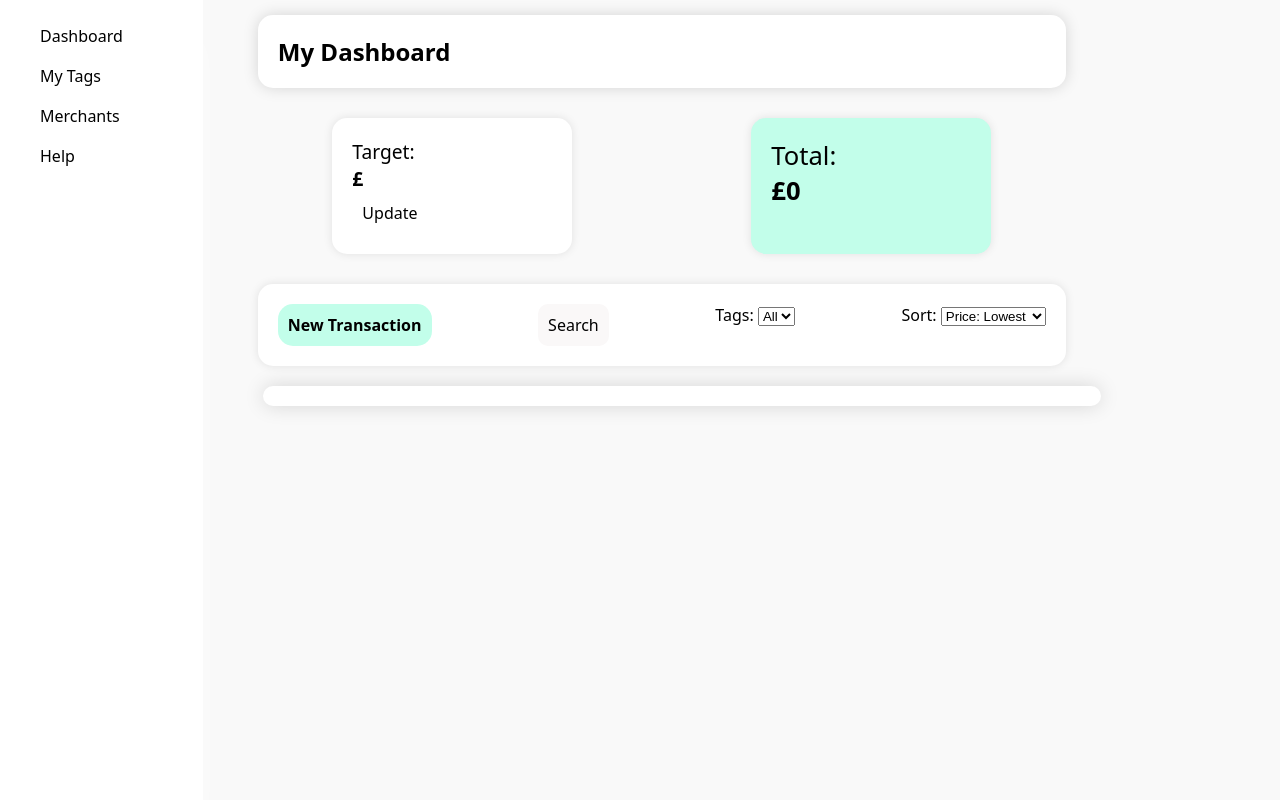
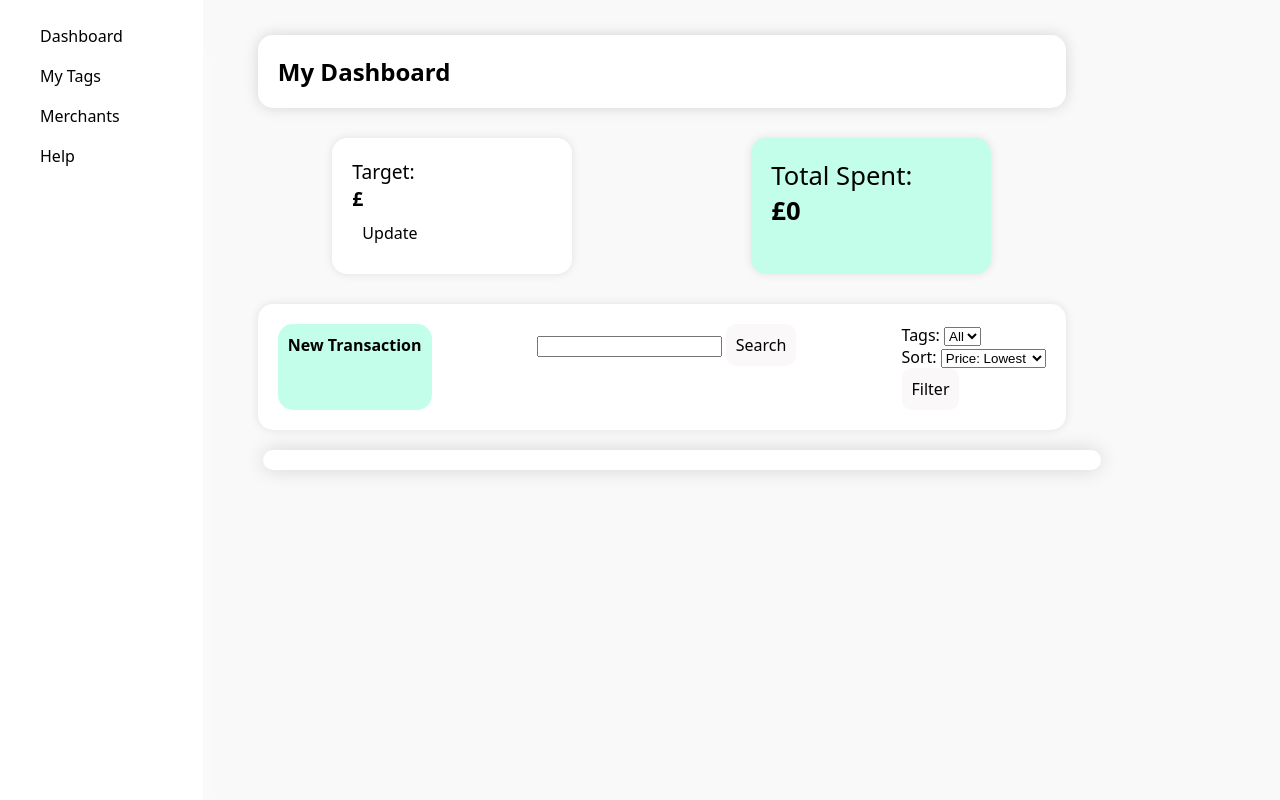
Before and after one commit to knowles28/spending_tracker, a Flask app: page /transactions in a window 1280 px wide. Shown: the part 106-906 px from the top of the page. Run offline with Flask 2, Linux system fonts and the light colour scheme; data that the repository does not hold is empty.

Commit message:
got tags filter working

```diff
--- a/controllers/transaction_controller.py
+++ b/controllers/transaction_controller.py
@@ -16,35 +16,23 @@ transactions_blueprint = Blueprint("transactions", __name__)
 #ALL
 @transactions_blueprint.route("/transactions")
 def transactions():
-    transactions = transaction_repository.select_all()
+    tag_filter = request.args.get('tags', default='all')
+    sort_by_filter = request.args.get('sort-by', default='newest')
+    transactions = transaction_repository.select_all(tag_filter, sort_by_filter)
     total = transaction_repository.total()
     target = budget_repository.select()
     tags = tag_repository.select_all()
-    # tag_filter = request.args.get('tags', default='all')
-    # sort_filter = request.args.get('sort', default='date-newest')
+
     return render_template("transactions/index.html", all_transactions=transactions, total=total, target_budget=target, all_tags=tags)
 
 
-# APPLY FILTERS
-# REQUEST - tags
-# REQUEST - SORT
+#EXTENSION - FILTERS W/ URL PARAMETERS
+@transactions_blueprint.route("/transactions/filter", methods=['POST'])
+def filters():
+    tags = request.form['tags-filter']
+    sortby = request.form['sort-by-filter']
 
-#
-# match form data
-# form tags
-# apply Button
-# match form action to route
-# write filtered_select with
-
-
-@transactions_blueprint.route("/transactions/filters", methods=['POST'])
-def filters():
-    tags = request.form['tags']
-    sortby = request.form['sort']
-
-    redirect (f"/transactions?tags={tags}&sort={sortby}")
-
-    # redirect formatted tags=all&sort=date-newest
+    return redirect(f"/transactions?tags={tags}&sort-by={sortby}")
 
 
 #NEW
--- a/repositories/transaction_repository.py
+++ b/repositories/transaction_repository.py
@@ -18,10 +18,20 @@ def save(transaction):
     return transaction
 
 
-def select_all():
+def select_all(tag_filter='all', sort_by_filter=None):
     transactions = []
-    sql = "SELECT * FROM transactions"
-    results = run_sql(sql)
+
+    if tag_filter == 'all':
+        sql = "SELECT * FROM transactions"
+        results = run_sql(sql)
+
+    else:
+        sql = "SELECT * FROM transactions WHERE tag_id = %s"
+        values = [tag_filter]
+        results = run_sql(sql, values)
+
+
+
 
     for row in results:
         merchant = merchant_repository.select(row['merchant_id'])
@@ -30,6 +40,20 @@ def select_all():
         transactions.append(transaction)
 
     return transactions
+
+# def select_all():
+#     transactions = []
+#     sql = "SELECT * FROM transactions"
+#     results = run_sql(sql)
+
+#     for row in results:
+#         merchant = merchant_repository.select(row['merchant_id'])
+#         tag = tag_repository.select(row['tag_id'])
+#         transaction = Transaction(merchant, row['description'], tag, row['price'], row['date'], row['id'])
+#         transactions.append(transaction)
+
+#     return transactions
+
 
 def filtered_selected(sort, filter):
     pass
--- a/static/css/style.css
+++ b/static/css/style.css
@@ -76,9 +76,9 @@ a:hover {
     color: coral;
 }
 
-#main-content {
-    padding-left: 40px;
-    padding-right: 40px;
+.main-content {
+    padding: 20px 40px;
+
 }
 
 
--- a/templates/base.html
+++ b/templates/base.html
@@ -26,7 +26,7 @@
             </nav>
 
         </main>
-        <section id="main-content">
+        <section class="main-content">
             {% block content %}
 
             {% endblock content %}
--- a/templates/transactions/index.html
+++ b/templates/transactions/index.html
@@ -21,7 +21,7 @@
     <div class="total-bar ie-2">
 
         <div class="total-transactions">
-            Total: <br> <b>£{{ total }}</b>
+            Total Spent: <br> <b>£{{ total }}</b>
         </div>
 
     </div>
@@ -35,9 +35,15 @@
         <button><a href="/transactions/new">New Transaction</a></button>
     </div>
 
-    <div class="button-2">
-        <button><a href="">Search</a></button>
+    <div>
+        <form action="transactions/search"></form>
+        <input type="text">
+        <button class="button-2" placeholder="Enter transaction, merchant, tag" name="search-bar"><a href="">Search</a></button>
     </div>
+
+    <div>
+
+        <form action="/transactions/filter" method="post">
 
             <div>
                 <label for="tags-filter"> Tags:</label>
@@ -53,15 +59,22 @@
             </div>
 
             <div>
-        <label for="sort by"> Sort:</label>
-        <select name="sort-by" id="sort-by" required>
-            <option value="/">Price: Lowest</option>
-            <option value="/">Price: Highest</option>
-            <option value="/">Date: Newest</option>
-            <option value="/">Date: Oldest</option>
+                <label for="sort-by-filter"> Sort:</label>
+                <select name="sort-by-filter" id="sort-by-filter" required>
+                    <option value="lowest">Price: Lowest</option>
+                    <option value="highest">Price: Highest</option>
+                    <option value="newest">Date: Newest</option>
+                    <option value="oldest">Date: Oldest</option>
                 </select>
+            </div>
+
+            <button class="button-2">Filter</button>
+
+        </form>
 
      </div>
+
+
 
 
 </div>
```
Also changed, not shown: controllers/tag_controller.py (line endings or trailing spaces). Lines whose indentation alone changed are shown as unchanged.
